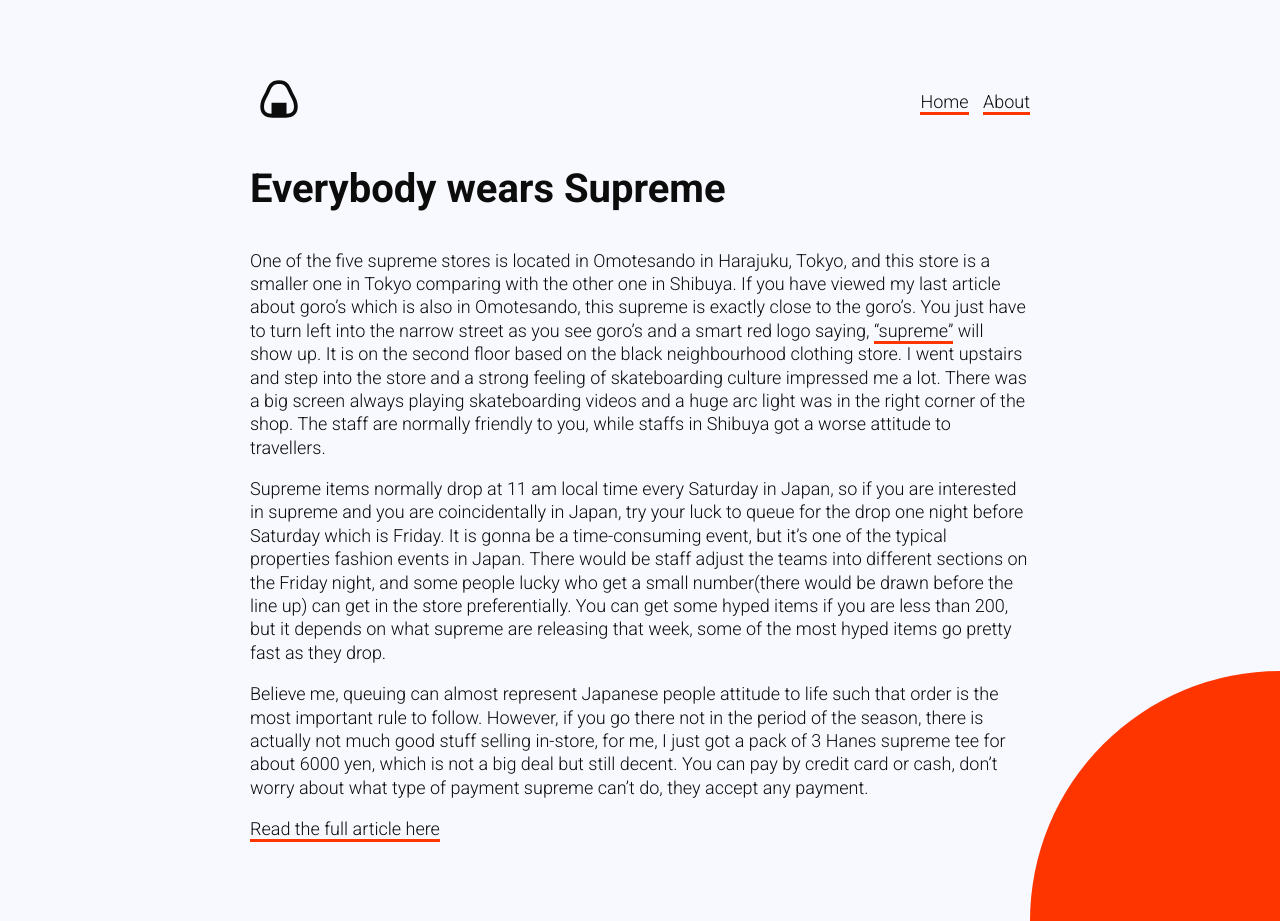
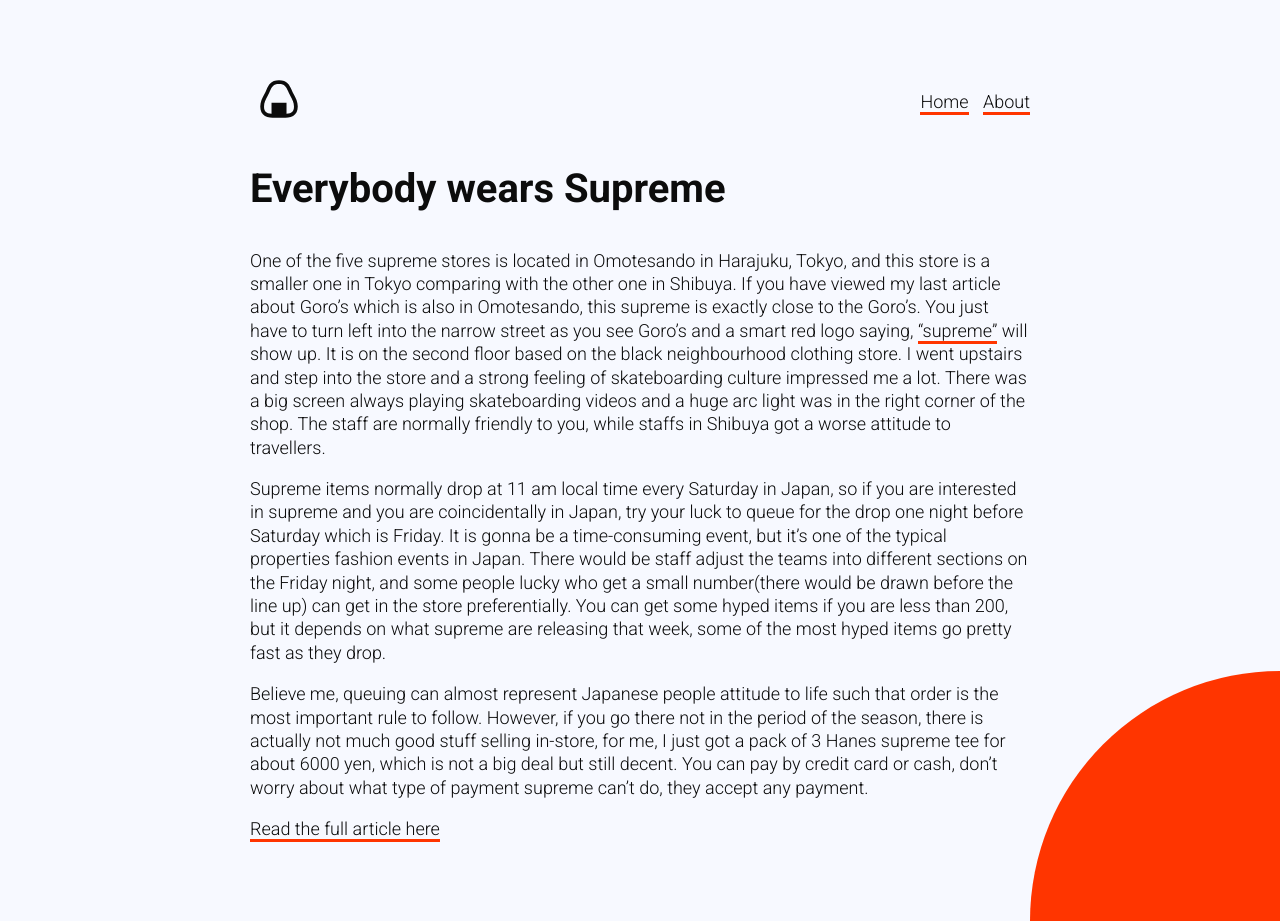
Before and after one commit to guybroadhurst/anightinjapan, a Jekyll site: the page built from _posts/2021-04-20-everybody-wears-supreme.md, in a window 1280 px wide and 921 px high. Built offline with Jekyll 4.4.1, drawn with Linux system fonts in a browser that asks for light colours.

```diff
--- a/_posts/2021-04-20-everybody-wears-supreme.md
+++ b/_posts/2021-04-20-everybody-wears-supreme.md
@@ -5,7 +5,7 @@ excerpt: One of the 5 supreme stores is located in Omotesando in Harajuku, Tokyo
   and this store is a smaller one in Tokyo comparing with the other one in Shibuya.
 ---
 
-One of the five supreme stores is located in Omotesando in Harajuku, Tokyo, and this store is a smaller one in Tokyo comparing with the other one in Shibuya. If you have viewed my last article about goro's which is also in Omotesando, this supreme is exactly close to the goro's. You just have to turn left into the narrow street as you see goro's and a smart red logo saying, ["supreme"](https://www.supremenewyork.com/) will show up. It is on the second floor based on the black neighbourhood clothing store. I went upstairs and step into the store and a strong feeling of skateboarding culture impressed me a lot. There was a big screen always playing skateboarding videos and a huge arc light was in the right corner of the shop. The staff are normally friendly to you, while staffs in Shibuya got a worse attitude to travellers.
+One of the five supreme stores is located in Omotesando in Harajuku, Tokyo, and this store is a smaller one in Tokyo comparing with the other one in Shibuya. If you have viewed my last article about Goro's which is also in Omotesando, this supreme is exactly close to the Goro's. You just have to turn left into the narrow street as you see Goro's and a smart red logo saying, ["supreme"](https://www.supremenewyork.com/) will show up. It is on the second floor based on the black neighbourhood clothing store. I went upstairs and step into the store and a strong feeling of skateboarding culture impressed me a lot. There was a big screen always playing skateboarding videos and a huge arc light was in the right corner of the shop. The staff are normally friendly to you, while staffs in Shibuya got a worse attitude to travellers.
 
 Supreme items normally drop at 11 am local time every Saturday in Japan, so if you are interested in supreme and you are coincidentally in Japan, try your luck to queue for the drop one night before Saturday which is Friday. It is gonna be a time-consuming event, but it's one of the typical properties fashion events in Japan. There would be staff adjust the teams into different sections on the Friday night, and some people lucky who get a small number(there would be drawn before the line up) can get in the store preferentially. You can get some hyped items if you are less than 200, but it depends on what supreme are releasing that week, some of the most hyped items go pretty fast as they drop.
 
```
